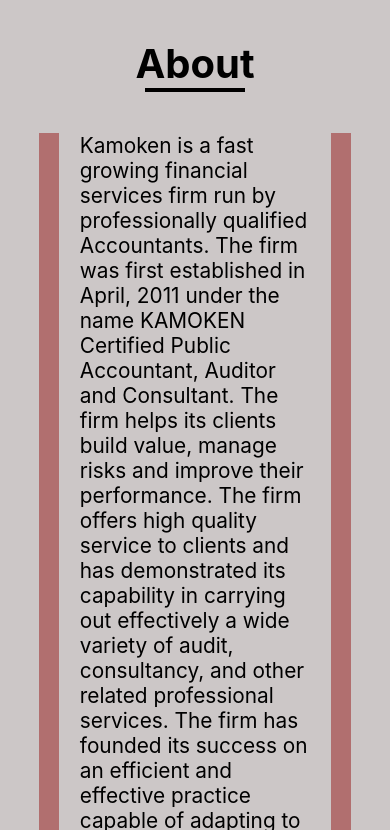
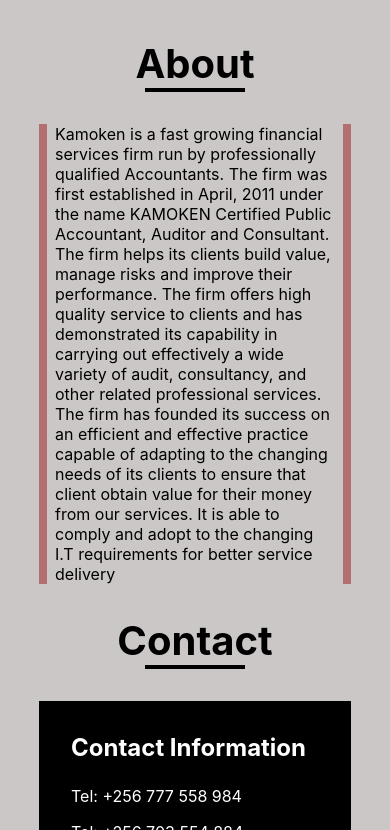
Before and after one commit to KNehe/kamoken, a Next.js app: page / in a window 390 px wide. Shown: the part 4094-4924 px from the top of the page. Built offline with nearby package versions, Linux system fonts and the light colour scheme.

Commit message:
Changed font-size ,padding and borders on mobile about us section

```diff
--- a/styles/about.module.scss
+++ b/styles/about.module.scss
@@ -42,3 +42,15 @@
     }
 
 }
+
+
+@media (max-width: 480px){
+
+    .about_div{
+        padding: 0em .5em !important;
+        border-right: .5em solid #b16f6f !important;
+        border-left: .5em solid #b16f6f !important;
+        font-size: 1em !important;
+    }
+
+}
```
